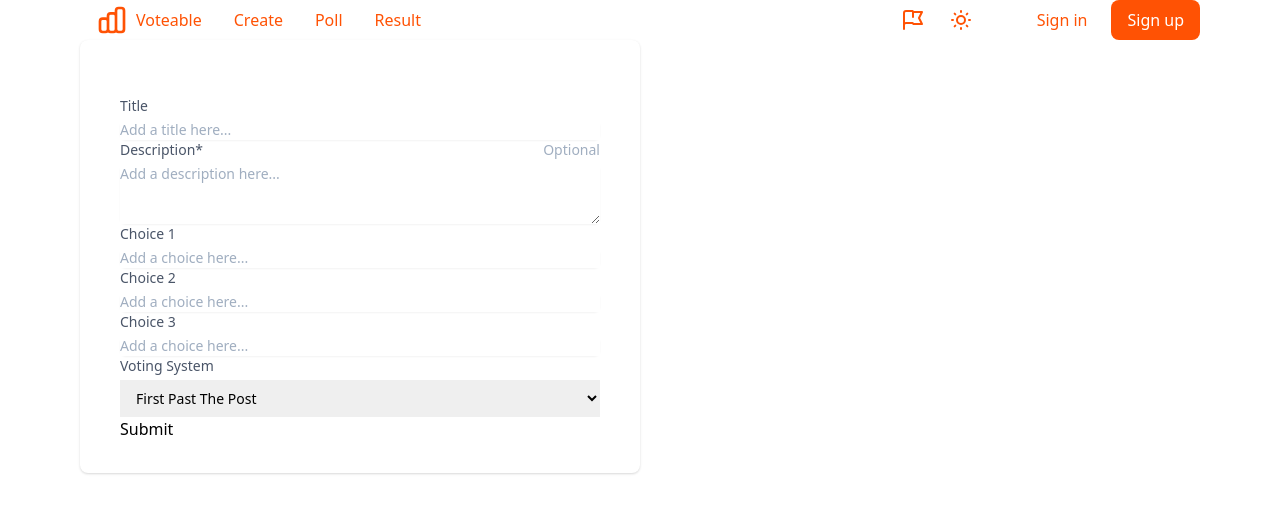
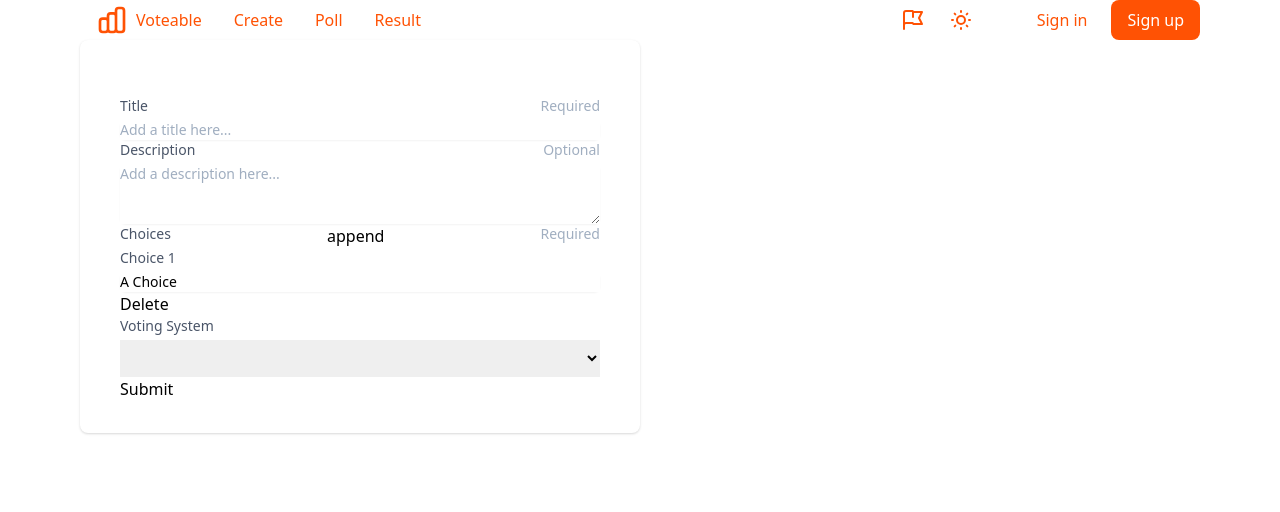
Before and after one commit to CalebLovell/voteable, a Next.js app: page /create in a window 1280 px wide. Shown: the top 512 px of the page. Built offline with nearby package versions, Linux system fonts and the light colour scheme; a web font is replaced by a local one; what @tailwindcss/ui would draw is missing.

Commit message:
add react-hook-form and dynamic choices on form

```diff
--- a/package.json
+++ b/package.json
@@ -19,6 +19,7 @@
 		"next": "^10.0.1",
 		"react": "^17.0.1",
 		"react-dom": "^17.0.1",
+		"react-hook-form": "^6.12.2",
 		"react-query": "^2.26.2",
 		"react-toast-notifications": "^2.4.0"
 	},
--- a/src/pages/create.js
+++ b/src/pages/create.js
@@ -1,19 +1,53 @@
+import { useFieldArray, useForm } from 'react-hook-form';
+
 import { Container } from '@components/Layout/Container';
 
 export default function CreatePage() {
+	const { register, control, handleSubmit } = useForm({
+		defaultValues: {
+			title: ``,
+			description: ``,
+			choices: [{ title: `A Choice` }],
+			type: ``,
+		},
+	});
+	const { fields, append, remove } = useFieldArray({
+		control,
+		name: `choices`,
+	});
+
+	const onSubmit = data => console.log(data);
+
 	return (
 		<Container style='w-full min-h-content bg-base-primary flex items-center'>
-			<form className='bg-white w-1/2 py-8 px-4 shadow sm:rounded-lg sm:px-10'>
-				<h1 className='text-base-primary text-center'>Add a Question</h1>
-				<label htmlFor='Title' className='block text-sm font-medium leading-5 text-gray-700'>
+			<form className='bg-white w-1/2 py-8 px-4 shadow sm:rounded-lg sm:px-10' onSubmit={handleSubmit(onSubmit)}>
+				<h1 className='text-base-primary text-center'>Add a Poll</h1>
+
+				{/* Title */}
+				<div className='flex justify-between'>
+					<label htmlFor='title' className='block text-sm font-medium leading-5 text-gray-700'>
 						Title
 					</label>
+					<span className='text-sm leading-5 text-gray-500' id='description-required'>
+						Required
+					</span>
+				</div>
 				<div className='mt-1 relative rounded-md shadow-sm'>
-					<input id='Title' className='form-input block w-full sm:text-sm sm:leading-5' placeholder='Add a title here...' required />
+					<input
+						id='title'
+						name='title'
+						defaultValue=''
+						className='form-input block w-full sm:text-sm sm:leading-5'
+						placeholder='Add a title here...'
+						ref={register}
+						required
+					/>
 				</div>
+
+				{/* Description */}
 				<div className='flex justify-between'>
 					<label htmlFor='description' className='block text-sm font-medium leading-5 text-gray-700'>
-						Description*
+						Description
 					</label>
 					<span className='text-sm leading-5 text-gray-500' id='description-optional'>
 						Optional
@@ -22,43 +56,66 @@ export default function CreatePage() {
 				<div className='mt-1 relative rounded-md shadow-sm'>
 					<textarea
 						id='description'
+						name='description'
+						defaultValue=''
 						rows='3'
 						className='form-input block w-full sm:text-sm sm:leading-5'
 						placeholder='Add a description here...'
 						aria-describedby='description-optional'
+						ref={register}
 					/>
 				</div>
-				<label htmlFor='choice1' className='block text-sm font-medium leading-5 text-gray-700'>
+
+				{/* Choices */}
+				<div className='flex justify-between'>
+					<label htmlFor='choices' className='block text-sm font-medium leading-5 text-gray-700'>
+						Choices
+					</label>
+					<button type='button' onClick={() => append({ title: ``, value: 0 })}>
+						append
+					</button>
+					<span className='text-sm leading-5 text-gray-500' id='choices-required'>
+						Required
+					</span>
+				</div>
+				{fields.map((item, index) => (
+					<div key={item.id}>
+						<label htmlFor='choice' className='block text-sm font-medium leading-5 text-gray-700'>
 							Choice 1
 						</label>
 						<div className='mt-1 relative rounded-md shadow-sm'>
-					<input id='choice1' className='form-input block w-full sm:text-sm sm:leading-5' placeholder='Add a choice here...' required />
+							<input
+								id='choice'
+								className='form-input block w-full sm:text-sm sm:leading-5'
+								placeholder='Add a choice here...'
+								required
+								name={`choices[${index}].title`}
+								defaultValue={`${item.title}`}
+								ref={register()}
+							/>
 						</div>
-				<label htmlFor='choice2' className='block text-sm font-medium leading-5 text-gray-700'>
-					Choice 2
-				</label>
-				<div className='mt-1 relative rounded-md shadow-sm'>
-					<input id='choice2' className='form-input block w-full sm:text-sm sm:leading-5' placeholder='Add a choice here...' required />
+						<button type='button' onClick={() => remove(index)}>
+							Delete
+						</button>
 					</div>
-				<label htmlFor='choice3' className='block text-sm font-medium leading-5 text-gray-700'>
-					Choice 3
-				</label>
-				<div className='mt-1 relative rounded-md shadow-sm'>
-					<input id='choice3' className='form-input block w-full sm:text-sm sm:leading-5' placeholder='Add a choice here...' />
-				</div>
-				<label htmlFor='Voting System' className='block text-sm leading-5 font-medium text-gray-700'>
+				))}
+
+				<label htmlFor='type' className='block text-sm leading-5 font-medium text-gray-700'>
 					Voting System
 				</label>
 				<select
-					id='Voting System'
+					id='type'
+					name='type'
+					defaultValue=''
 					className='mt-1 form-select block w-full pl-3 pr-10 py-2 text-base leading-6 border-gray-300 focus:outline-none focus:shadow-outline-blue focus:border-blue-300 sm:text-sm sm:leading-5'
 					required
+					ref={register}
 				>
 					<option selected>First Past The Post</option>
 					<option>Ranked Choice</option>
 					<option>Single Transferable</option>
 				</select>
-				<button>Submit</button>
+				<button type='submit'>Submit</button>
 			</form>
 		</Container>
 	);
```
Also changed, not shown: 1 other file (tests, documents, lock files or other folders). Lines whose indentation alone changed are shown as unchanged.
